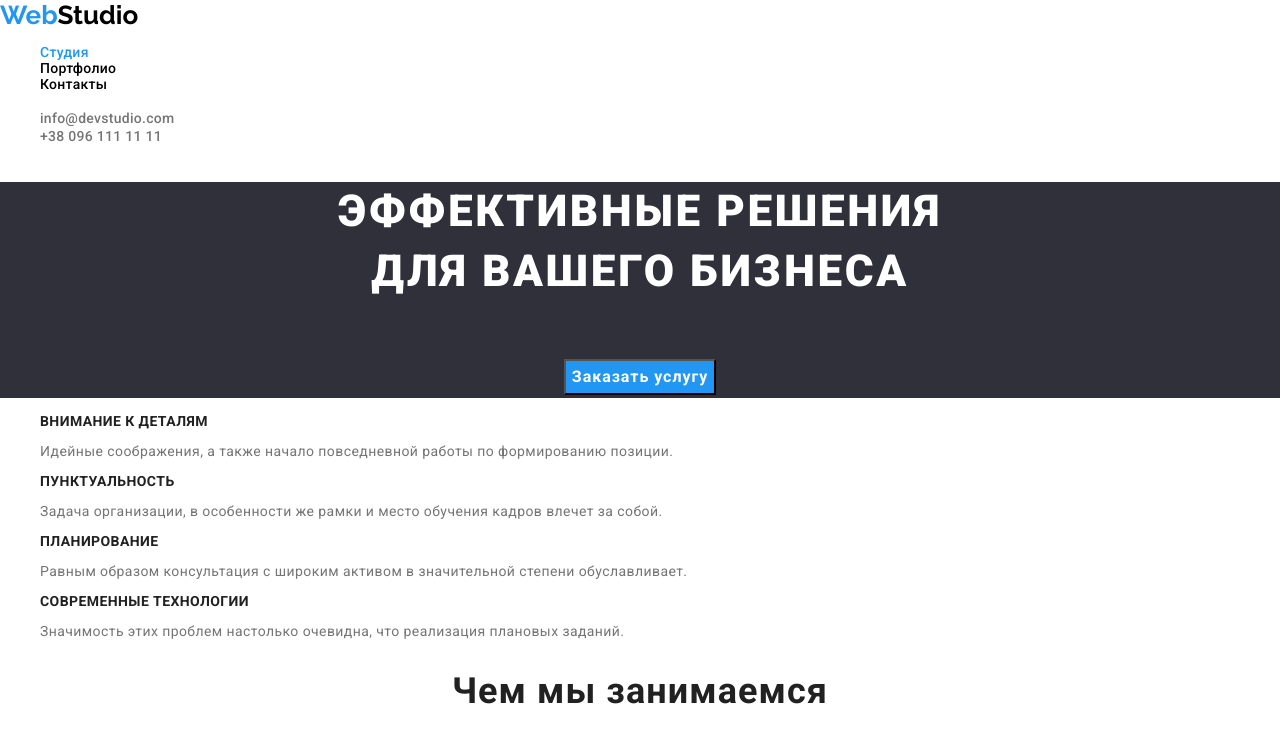
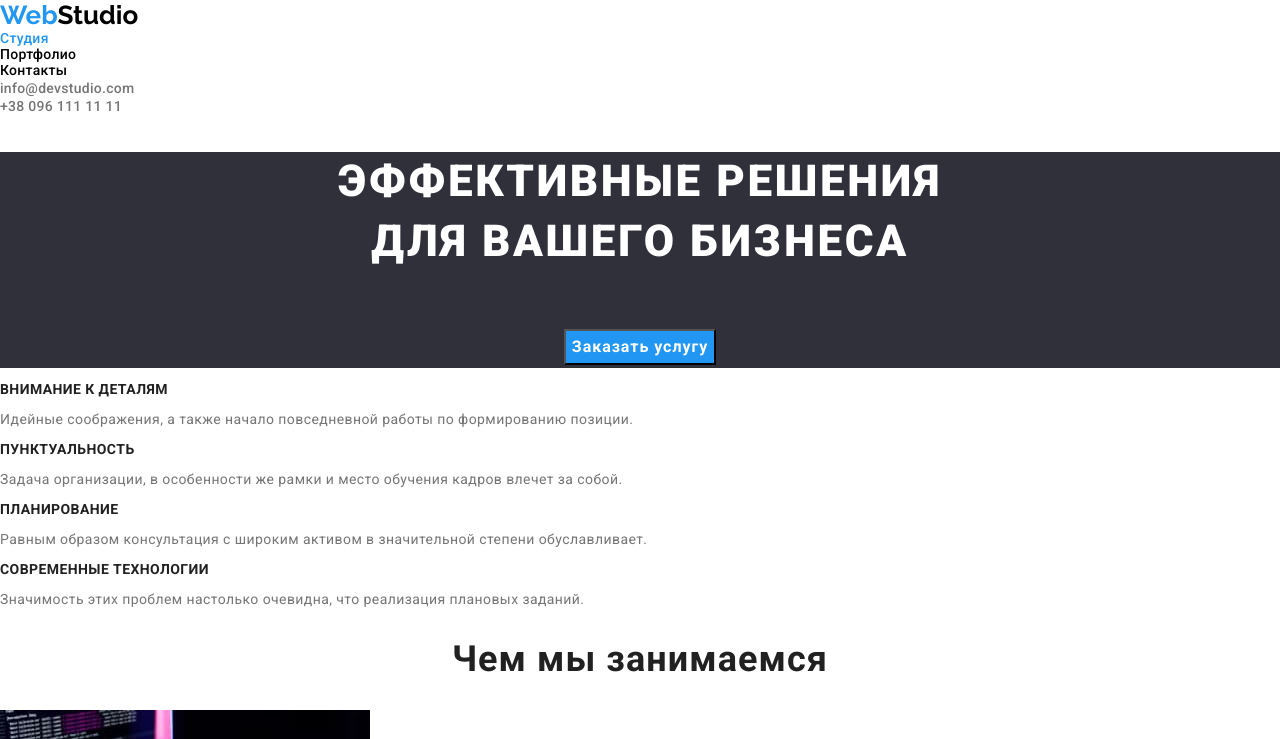
Before and after one commit to irynarudyk/goit-markup-hw-03, a plain HTML site: page index.html in a window 1280 px wide. Shown: the top 739 px of the page. Drawn offline with nearby package versions, Linux system fonts and the light colour scheme.

Commit message:
Правки внесені в хеадер

```diff
--- a/css/styles.css
+++ b/css/styles.css
@@ -3,15 +3,35 @@ body {
     color: #212121;
     }
 
+.container {
+    width: 1200;
+    padding-left: 15;
+    padding-right: 15;
+    margin-left: auto;
+    margin-right: auto;
+
+}
+
+.header-container {
+    display: flex;
+    margin-left: auto;
+    margin-right: auto;
+
+}
+
 .list {
     list-style: none;
-}
+    padding: 0;
+    margin: 0;
+    }
 
 .link {
     text-decoration: none;
 }
 .header {
     background: #FFFFFF;
+    margin-top: 0;
+    margin-bottom: 0;
     }
 
 /*Лого*/
--- a/index.html
+++ b/index.html
@@ -23,6 +23,7 @@
   <body>
     <!--Шапка сайта, хедер-->
     <header class="header">
+      <div class="container header-container">
         <nav class="header-nav">
           <a class="logo link" href="./index.html" lang="en"
             ><span class="logo-nav">Web</span>Studio</a
@@ -34,9 +35,13 @@
             <li class="item">
               <a class="link-header link" href="./portfolio.html">Портфолио</a>
             </li>
-          <li class="item"><a class="link-header link" href="">Контакты</a></li>
+            <li class="item">
+              <a class="link-header link" href="">Контакты</a>
+            </li>
           </ul>
         </nav>
+      </div>
+
       <ul class="list">
         <li>
           <a class="email-telefone link" href="mailto:info@devstudio.com"
```
Lines whose indentation alone changed are shown as unchanged.
